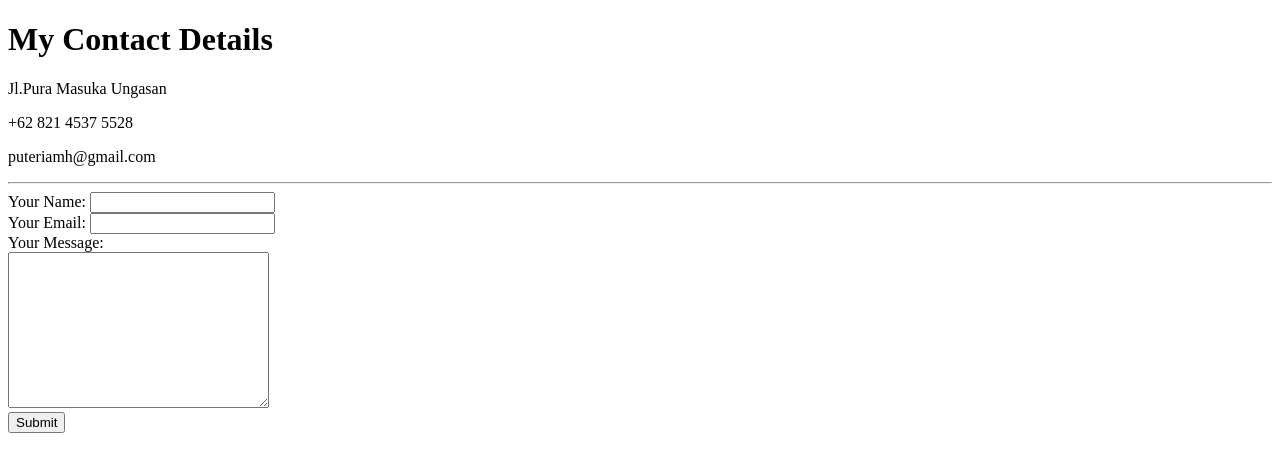
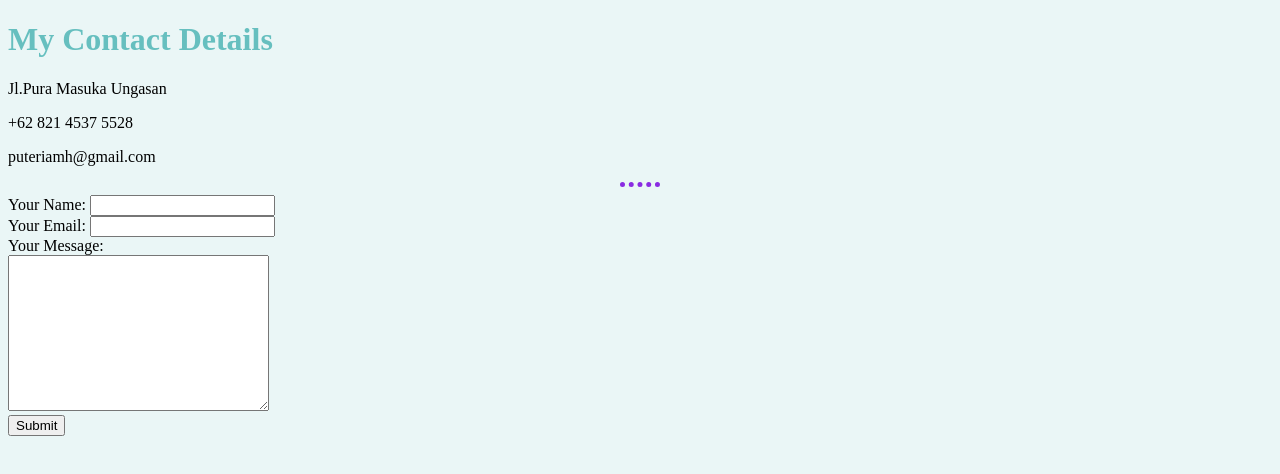
Before and after one commit to puterianandityaa/cv, a plain HTML site: page contact-me.html in a window 1280 px wide. Drawn offline with Linux system fonts and the light colour scheme.

Commit message:
Add files via upload

```diff
--- a/contact-me.html
+++ b/contact-me.html
@@ -5,6 +5,7 @@
     <meta http-equiv="X-UA-Compatible" content="IE=edge">
     <meta name="viewport" content="width=device-width, initial-scale=1.0">
     <title>Contact Me</title>
+    <link rel="stylesheet" href="css/styles.css">
 </head>
 <body>
     <h1>My Contact Details</h1>
--- /dev/null
+++ b/css/styles.css
@@ -0,0 +1,24 @@
+img {
+    border-radius: 50%;
+    height: 150px;
+    object-fit: cover;
+    width: 150px;
+}
+
+body {
+    background-color: #eaf6f6;
+}
+
+hr {
+    /* background-color: white; */
+    border-style: none none dotted ;
+    border-color: blueviolet;
+    border-width: 5px;
+    /* height: 2px; */
+    width: 40px;
+}
+
+h1,
+h3 {
+    color: #66bfbf;
+}
```
Also changed, not shown: hobbies.html (added, +13 -0 lines), index.html (+1 -8 lines).
